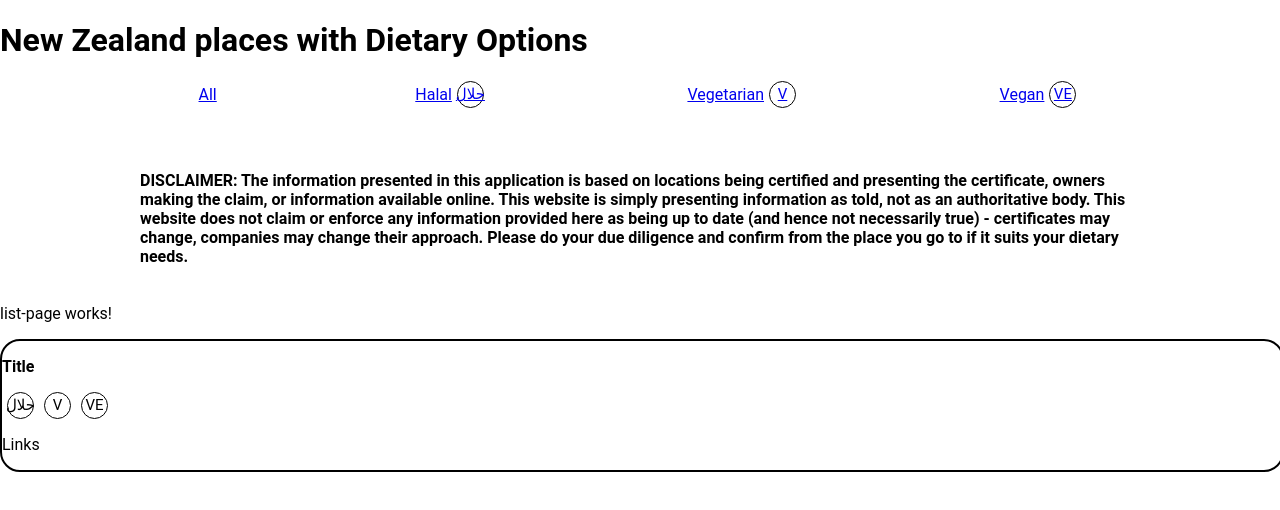
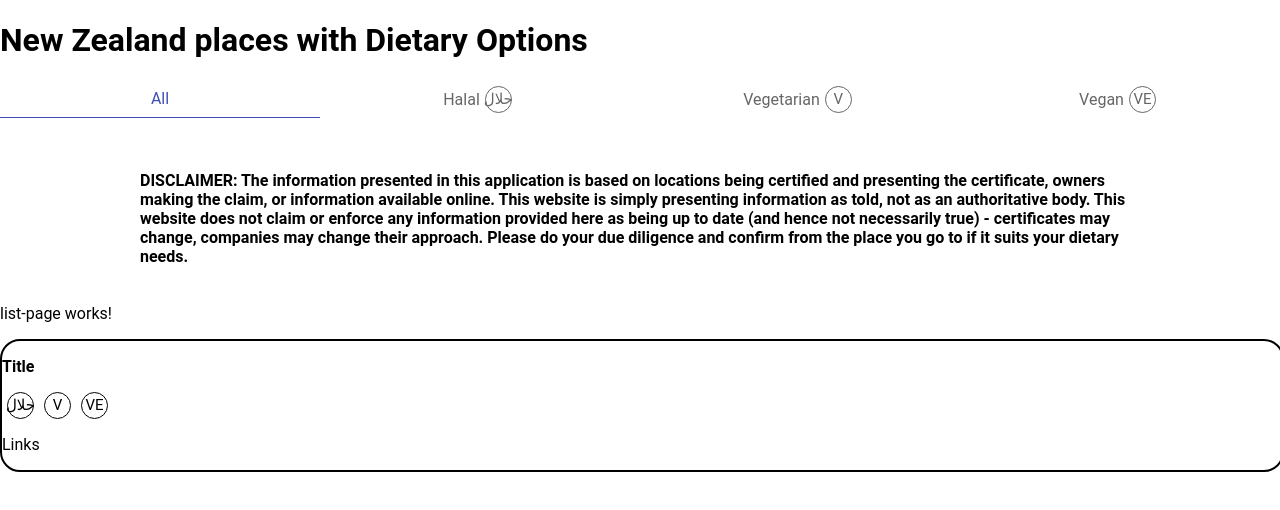
Before and after one commit to osamakashif/NZ_places_with_dietary_options, an Angular app: page / in a window 1280 px wide. Shown: the top 510 px of the page. Built offline with nearby package versions, Linux system fonts and the light colour scheme.

Commit message:
[style]: Colours for navbar.
Colours for navbar.

```diff
--- a/src/app/view/components/navbar/navbar.component.html
+++ b/src/app/view/components/navbar/navbar.component.html
@@ -1,14 +1,14 @@
 <nav class="navbar">
-  <a routerLink="/">All</a>
-  <a routerLink="/halal"
+  <a routerLink="/" routerLinkActive="active-link">All</a>
+  <a routerLink="/halal" routerLinkActive="active-link"
     ><p>Halal</p>
     <p class="diet-icon">حلال</p></a
   >
-  <a routerLink="/vegetarian"
+  <a routerLink="/vegetarian" routerLinkActive="active-link"
     ><p>Vegetarian</p>
     <p class="diet-icon">V</p></a
   >
-  <a routerLink="/vegan"
+  <a routerLink="/vegan" routerLinkActive="active-link"
     ><p>Vegan</p>
     <p class="diet-icon">VE</p></a
   >
--- a/src/app/view/components/navbar/navbar.component.scss
+++ b/src/app/view/components/navbar/navbar.component.scss
@@ -7,9 +7,29 @@
 .navbar a {
   display: flex;
   align-items: center;
+  text-decoration: none;
+  width: 100%;
+  justify-content: center;
+  padding-top: 5px;
+  padding-bottom: 5px;
+  color: var(--link-colour);
+}
+
+.navbar a:hover {
+  background-color: #f8f8fc;
+}
+
+.navbar .active-link {
+  color: var(--active-link-colour);
+  border-bottom: solid 1px var(--active-link-colour);
+}
+
+.navbar .active-link p {
+  border-color: var(--active-link-colour);
 }
 
 .navbar a p {
   margin-top: 0;
   margin-bottom: 0;
+  border-color: var(--link-colour);
 }
--- a/src/app/view/components/navbar/navbar.component.ts
+++ b/src/app/view/components/navbar/navbar.component.ts
@@ -1,10 +1,10 @@
 import { Component } from '@angular/core';
-import { RouterLink } from '@angular/router';
+import { RouterLink, RouterLinkActive } from '@angular/router';
 
 @Component({
   selector: 'app-navbar',
   standalone: true,
-  imports: [RouterLink],
+  imports: [RouterLink, RouterLinkActive],
   templateUrl: './navbar.component.html',
   styleUrl: './navbar.component.scss',
 })
--- a/src/styles.scss
+++ b/src/styles.scss
@@ -1,4 +1,9 @@
 /* You can add global styles to this file, and also import other style files */
+
+:root {
+  --active-link-colour: #3f51b5;
+  --link-colour: #666666;
+}
 
 html,
 body {
```
